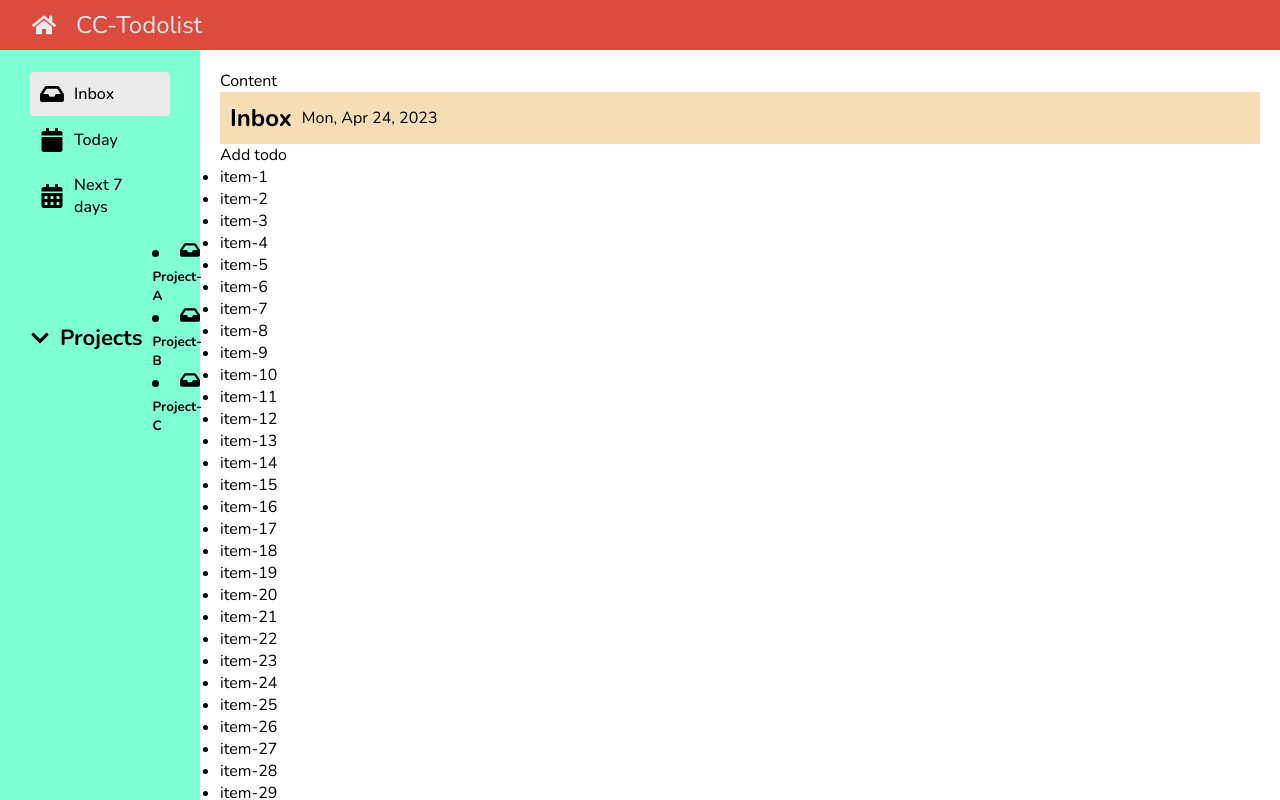
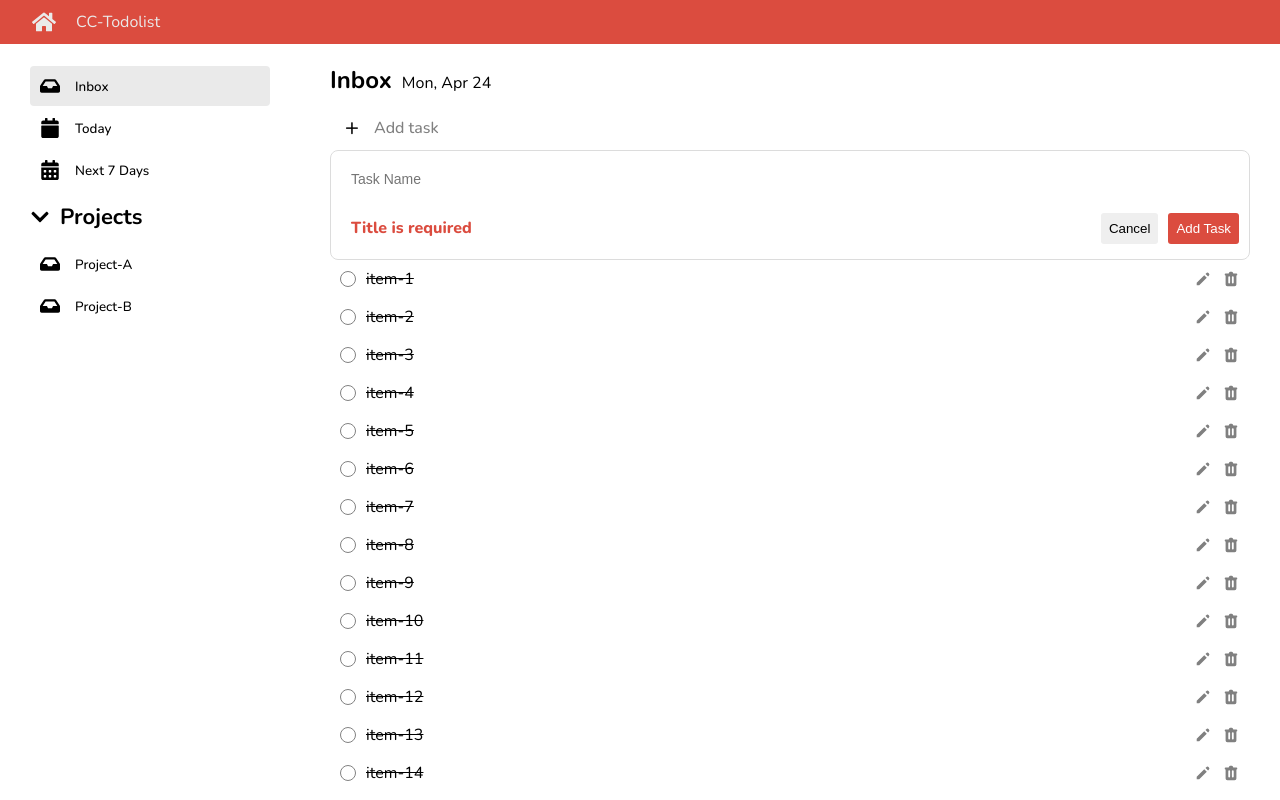
Before and after one commit to Minatnim/react-todolist, a React (Create React App) app: page / in a window 1280 px wide. Built offline with nearby package versions, Linux system fonts and the light colour scheme.

Commit message:
todoContentupdate

```diff
--- a/src/App.scss
+++ b/src/App.scss
@@ -1,41 +1,48 @@
 $primary: #db4c3f;
 $grey: rgb(234, 234, 234);
 $sidebar-width: 300px;
-$header-height: 60px;
+$header-height: 44px;
+
+li {
+  list-style: none;
+}
 
 .container {
   display: grid;
-  grid-template-rows: 50px calc(100vh - 50px);
-  grid-template-columns: 200px calc(100vw - 200px);
+  grid-template-rows: $header-height calc(100vh - $header-height);
+  grid-template-columns: $sidebar-width calc(100vw - $sidebar-width);
 }
+
 .header {
   background-color: $primary;
-  grid-column: 1/3; //start/end
+  grid-column: 1/3; // start/end
   grid-row: 1/2;
-  font-size: 24px;
 
-  //content
+  // Content
   display: flex;
   align-items: center;
   gap: 20px;
   padding: 0.5rem 2rem;
   color: $grey;
+
   & > span {
     display: flex;
-    align-items: center;
     cursor: pointer;
+    font-size: 24px;
+    // align-items: center;
   }
 }
+
 .sidebar {
-  background-color: aquamarine;
+  // background-color: aquamarine;
   grid-row: 2/3;
-  grid-column: 1/2; //start/end
+  grid-column: 1/2;
   position: sticky;
-  //   position: fixed;
-  //   left: 0;
+  // position: fixed;
+  // left: 0;
+  // top: 0;
 
-  //inside
-
+  // Inside eContent
   display: flex;
   flex-direction: column;
   gap: 10px;
@@ -46,6 +53,7 @@
     align-items: center;
     gap: 10px;
     font-size: 20px;
+
     & > span {
       display: flex;
     }
@@ -60,8 +68,8 @@
   & > li {
     display: flex;
     align-items: center;
-    gap: 10px;
-    font-size: 24px;
+    gap: 15px;
+    font-size: 20px;
     cursor: pointer;
     padding: 10px;
     margin: 2px 0;
@@ -70,26 +78,24 @@
     &:hover {
       background-color: $grey;
     }
+
     & > span {
       display: flex;
     }
+
     & > h6 {
       font-weight: 500;
     }
   }
 }
+
 .active {
   background-color: $grey;
 }
 
-// .sidebar__middle {
-// }
-
-// .sidebar__projects {
-// }
 .content {
-  grid-column: 2/3; //start/end
   grid-row: 2/3;
+  grid-column: 2/3;
   overflow-y: scroll;
-  padding: 20px;
+  padding: 20px 30px;
 }
--- a/src/components/Sidebar.jsx
+++ b/src/components/Sidebar.jsx
@@ -1,5 +1,4 @@
 import {
-  FaHome,
   FaInbox,
   FaCalendar,
   FaCalendarAlt,
@@ -17,19 +16,17 @@
             </span>
             <h6>Inbox</h6>
           </li>
-
           <li>
             <span>
               <FaCalendar />
             </span>
             <h6>Today</h6>
           </li>
-
           <li>
             <span>
               <FaCalendarAlt />
             </span>
-            <h6>Next 7 days</h6>
+            <h6>Next 7 Days</h6>
           </li>
         </ul>
       </section>
@@ -38,28 +35,22 @@
           <FaChevronDown />
         </span>
         <h6>Projects</h6>
-        <section className="sidebar__projects">
-          <li className="project__lists">
+      </section>
+      <section className="sidebar__projects">
+        <ul className="project__lists">
+          <li className="">
             <span>
               <FaInbox />
             </span>
             <h6>Project-A</h6>
           </li>
-
           <li>
             <span>
               <FaInbox />
             </span>
             <h6>Project-B</h6>
           </li>
-
-          <li>
-            <span>
-              <FaInbox />
-            </span>
-            <h6>Project-C</h6>
-          </li>
-        </section>
+        </ul>
       </section>
     </aside>
   );
--- a/src/components/Todo/TodoContent.jsx
+++ b/src/components/Todo/TodoContent.jsx
@@ -1,28 +1,55 @@
-import React from "react";
-import styles from "./TodoContent.module.scss";
+import styles from "./TodoContent.module.scss"; // Module CSS
+import { HiCheck, HiPencil, HiTrash } from "react-icons/hi";
+
 export function TodoContent() {
   const mockTodo = Array.from({ length: 50 }, (el, idx) => idx + 1);
 
   const now = new Date();
-  const options = {
-    weekday: "short",
-    year: "numeric",
-    month: "short",
-    day: "numeric",
-  };
-  console.log(now.toLocaleDateString("en-US", options));
+  const options = { weekday: "short", month: "short", day: "numeric" };
+  // console.log(now.toLocaleDateString('en-US',options))
 
   return (
     <main className="content">
-      Content
+      {/* Todo-Header */}
       <div className={styles.header}>
-        <h2>Inbox</h2>
+        <h1>Inbox</h1>
         <p>{now.toLocaleDateString("en-US", options)}</p>
       </div>
-      <div>Add todo</div>
+
+      {/* Add Todo */}
+      <div className={styles.add__todo}>
+        <span>+</span>
+        <h3>Add task</h3>
+      </div>
+      {/* Todo form */}
+      <form className={styles.todo__form__container}>
+        <input className={styles.todo__form__input} placeholder="Task Name" />
+        <div className={styles.todo__form__footer}>
+          <p className={styles.todo__error}>Title is required</p>
+          <div className={styles.todo__form__buttons}>
+            <button>Cancel</button>
+            <button>Add Task</button>
+          </div>
+        </div>
+      </form>
+
+      {/* TodoList */}
       <ul>
         {mockTodo.map((el) => (
-          <li key={el}>{`item-${el}`}</li>
+          <li className={styles.todo__item__container} key={el}>
+            <div className={styles.checkbox__container}>
+              <HiCheck className={styles.checkbox__icon} />
+            </div>
+            <p className={styles.done}>{`item-${el}`}</p>
+
+            <div className={styles.edit__icon}>
+              <HiPencil />
+            </div>
+
+            <div className={styles.delete__icon}>
+              <HiTrash />
+            </div>
+          </li>
         ))}
       </ul>
     </main>
--- a/src/components/Todo/TodoContent.module.scss
+++ b/src/components/Todo/TodoContent.module.scss
@@ -1,7 +1,171 @@
 .header {
-  background-color: wheat;
+  display: flex;
+  gap: 10px;
+  align-items: baseline;
+  margin-bottom: 10px;
+
+  & > h1 {
+    font-size: 24px;
+  }
+  & > span {
+    font-size: 12px;
+    color: grey;
+  }
+}
+
+// ##### ADD-TODO
+.add__todo {
+  display: flex;
+  gap: 10px;
+  align-items: center;
+  cursor: pointer;
   padding: 10px;
+
+  // ทำวงกลมของปุ่ม +
+  & > span {
+    font-size: 24px;
+    line-height: 22px;
+    text-align: center;
+    border-radius: 50%;
+    width: 24px;
+    height: 24px;
+  }
+
+  & > h3 {
+    color: grey;
+    font-weight: 500;
+    font-size: 16px;
+    line-height: 12px;
+  }
+
+  // Hover : สลับสี
+  &:hover {
+    & > span {
+      background-color: #db4c3f;
+      color: white;
+    }
+    & > h3 {
+      color: #db4c3f;
+    }
+  }
+}
+
+// #### TODO-FORM
+.todo__form__container {
+  padding: 10px;
+  display: flex;
+  flex-direction: column;
+  // background-color: rgb(209, 209, 209);
+  border-radius: 8px;
+  gap: 10px;
+  border: 1px solid rgb(220, 220, 220);
+}
+
+.todo__form__input {
+  border: none;
+  border-radius: 4px;
+  padding: 10px 10px;
+  width: 100%;
+  font-size: 14px;
+
+  &:focus {
+    outline: none;
+  }
+}
+
+.todo__form__footer {
+  display: flex;
+  justify-content: space-between;
+  align-items: center;
+}
+
+.todo__error {
+  justify-self: start;
+  padding: 10px;
+  font-size: 16px;
+  font-weight: 800;
+  color: #db4c3f;
+}
+.todo__form__buttons {
+  display: flex;
+  justify-content: flex-end;
+  gap: 10px;
+  // flex: 1;
+
+  & > button {
+    border: none;
+    padding: 8px;
+    border-radius: 3px;
+    cursor: pointer;
+  }
+
+  & > button:last-child {
+    background-color: #db4c3f;
+    color: white;
+  }
+}
+
+// ##### TODO ITEM
+
+$grey: rgb(234, 234, 234);
+
+.todo__item__container {
+  cursor: pointer;
+  padding: 8px 10px;
   display: flex;
   align-items: center;
   gap: 10px;
+  font-size: 16px;
+  border-radius: 4px;
+
+  & > p {
+    flex: 1;
+  }
+
+  &:hover {
+    background-color: $grey;
+  }
 }
+
+.checkbox__container {
+  border-color: gray;
+  color: #343434;
+  height: 16px;
+  width: 16px;
+  border: 1px solid gray;
+  border-radius: 50%;
+  text-align: center;
+  line-height: 16px;
+}
+.checkbox__icon {
+  display: none;
+  font-size: 12px;
+}
+
+.checkbox__icon__done {
+  display: inline;
+  font-size: 12px;
+}
+
+// effect ติ้กถูกตอน hover ที่ <li>
+.checkbox__container:hover {
+  .checkbox__icon {
+    display: inline;
+  }
+}
+
+.edit__icon,
+.delete__icon {
+  color: gray;
+  display: flex;
+  align-items: center;
+  font-size: 18px;
+
+  & :hover {
+    color: #343434;
+  }
+}
+
+.done {
+  text-decoration: line-through;
+}
```
